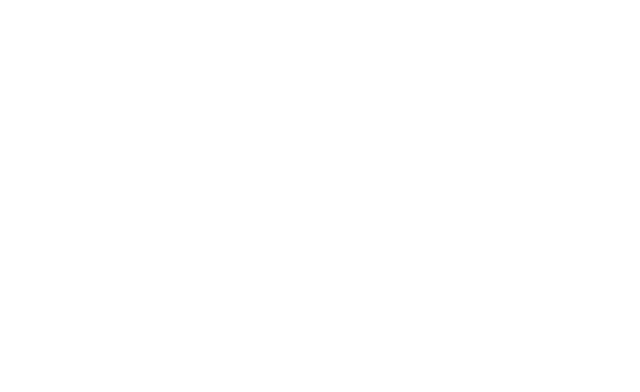
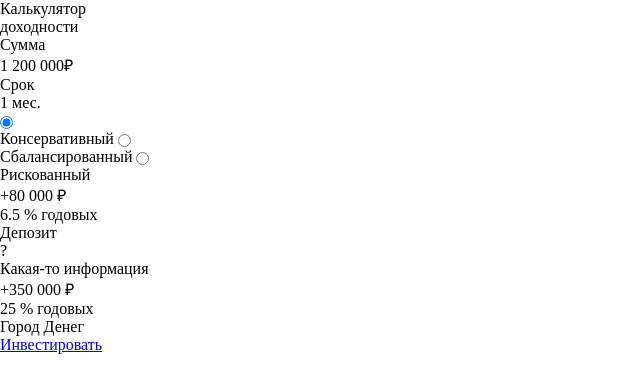
Before and after one commit to NadyaNikishina/Calculator, a plain HTML site: page index.html in a window 1280 px wide. Shown: the whole page, without its empty margins (0-640 px from the left). Drawn offline with Linux system fonts and the light colour scheme.

Commit message:
add html

```diff
--- a/index.html
+++ b/index.html
@@ -1,12 +1,99 @@
 <!DOCTYPE html>
 <html lang="ru">
+
 <head>
     <meta charset="UTF-8">
+    <meta name="viewport" content="width=device-width, initial-scale=1">
     <title>Calculator</title>
     <link rel="stylesheet" href="reset.css">
     <link rel="stylesheet" href="style.css">
 </head>
-<body>
+
+<body class="body">
+    <main class="main">
+        <section class="section-left">
+            <header class="section-left__header">
+                <h1 class="section-left__headline">Калькулятор<br>доходности</h1>
+            </header>
+            <section class="section-left__controls controls">
+                <div class="controls__item">
+                    <div class="controls__captions">
+                        <h3 class="controls__caption">Сумма</h3>
+                        <h2 class="controls__params"><span class="change-params-sum">1 200 000</span>₽</h2>
+                    </div>
+                    <div id="slider-sum" class="controls__slider">
+                        <div class="controls__slider-thumb"></div>
+                    </div>
+                </div>
+                <div class="controls__item">
+                    <div class="controls__captions">
+                        <h3 class="controls__caption">Срок</h3>
+                        <h2 class="controls__params"><span class="change-params">1</span> мес.</h2>
+                    </div>
+                    <div id="slider-months" class="controls__slider">
+                        <div class="controls__slider-thumb"></div>
+                    </div>
+                </div>
+                <div class="controls__item">
+
+                    <nav class="controls__types">
+                        <input class="controls__radio" id="radio-concerv" type="radio" name="types" checked>
+                        <label for="radio-concerv" class="types__item">
+                            <div class="radio"></div>Консервативный
+                        </label>
+                        <input class="controls__radio" id="radio-balance" type="radio" name="types">
+                        <label for="radio-balance" class="types__item">
+                            <div class="radio"></div>Сбалансированный
+                        </label>
+                        <input class="controls__radio" id="radio-risk" type="radio" name="types">
+                        <label for="radio-risk" class="types__item">
+                            <div class="radio"></div>Рискованный
+                        </label>
+                    </nav>
+                </div>
+            </section>
+        </section>
+        <section class="section-right">
+            <section class="section-right__columns">
+                <div class="section-right__standart-col">
+                    <h2 class="section-right__sum">+<span class="profit-left">80 000</span> ₽</h2>
+                    <h3 class="section-right__percent">6.5 % годовых</h3>
+                    <figure class="section-right__col">
+                        <div class="columns__wrapper">
+                            <div class="columns__change-left">
+                                <div class="columns__1"></div>
+                            </div>
+                            <div class="columns__3"></div>
+                            <div class="columns__4"></div>
+                        </div>
+                        <div class="columns__caption">
+                            <figcaption>Депозит</figcaption>
+                            <div class="caption__info">?</div>
+                            <div class="caption__info_hover">Какая-то информация</div>
+                        </div>
+                    </figure>
+                </div>
+                <div class="section-right__best-col">
+                    <h2 class="section-right__sum">+<span class="profit-right">350 000</span> ₽</h2>
+                    <h3 class="section-right__percent"><span class="change-percent">25</span> % годовых</h3>
+                    <figure class="section-right__col">
+                        <div class="columns__wrapper">
+                            <div class="columns__change-right">
+                                <div class="columns__1"></div>
+                            </div>
+                            <div class="columns__3"></div>
+                            <div class="columns__4"></div>
+                        </div>
+                        <figcaption class="columns__caption">Город Денег</figcaption>
+                    </figure>
+                </div>
+            </section>
+            <a href="#" class="section-right__button">Инвестировать</a>
+
+        </section>
+    </main>
+    <script src="script.js"></script>
 
 </body>
+
 </html>
```
